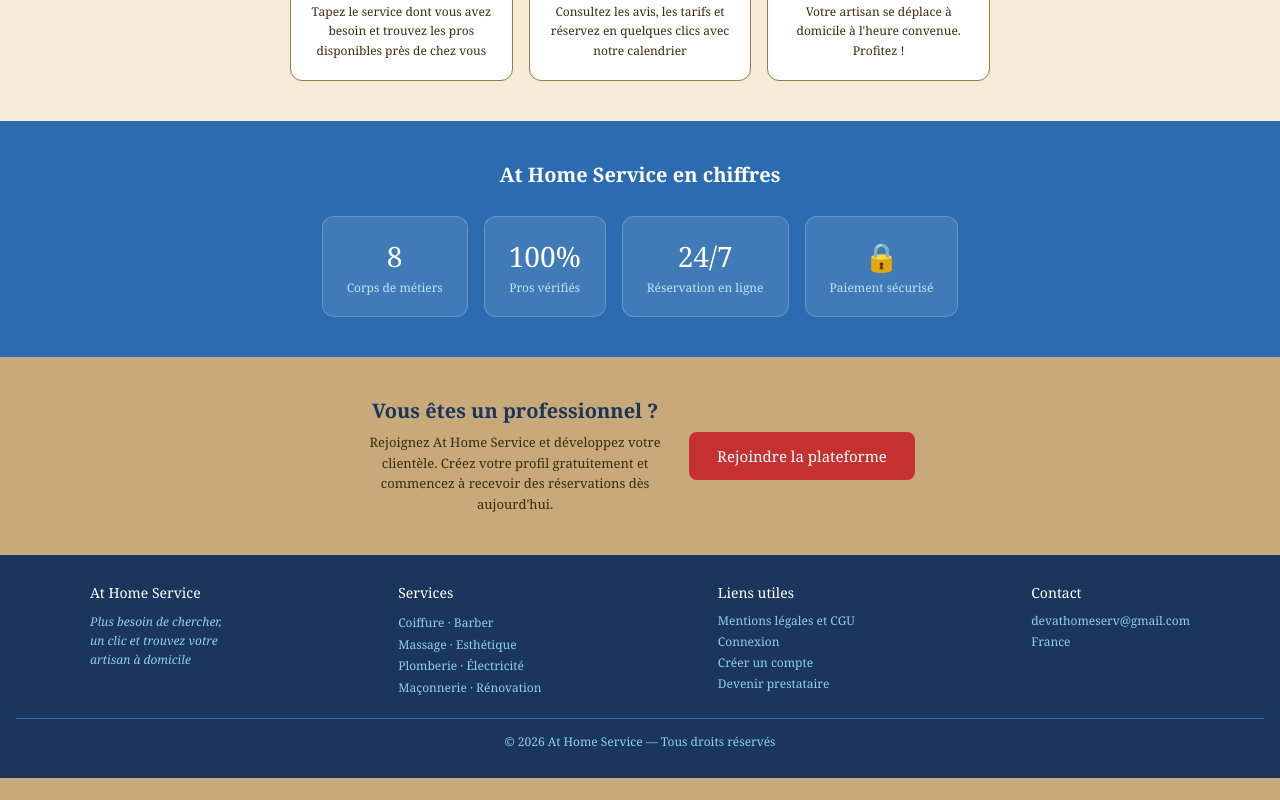
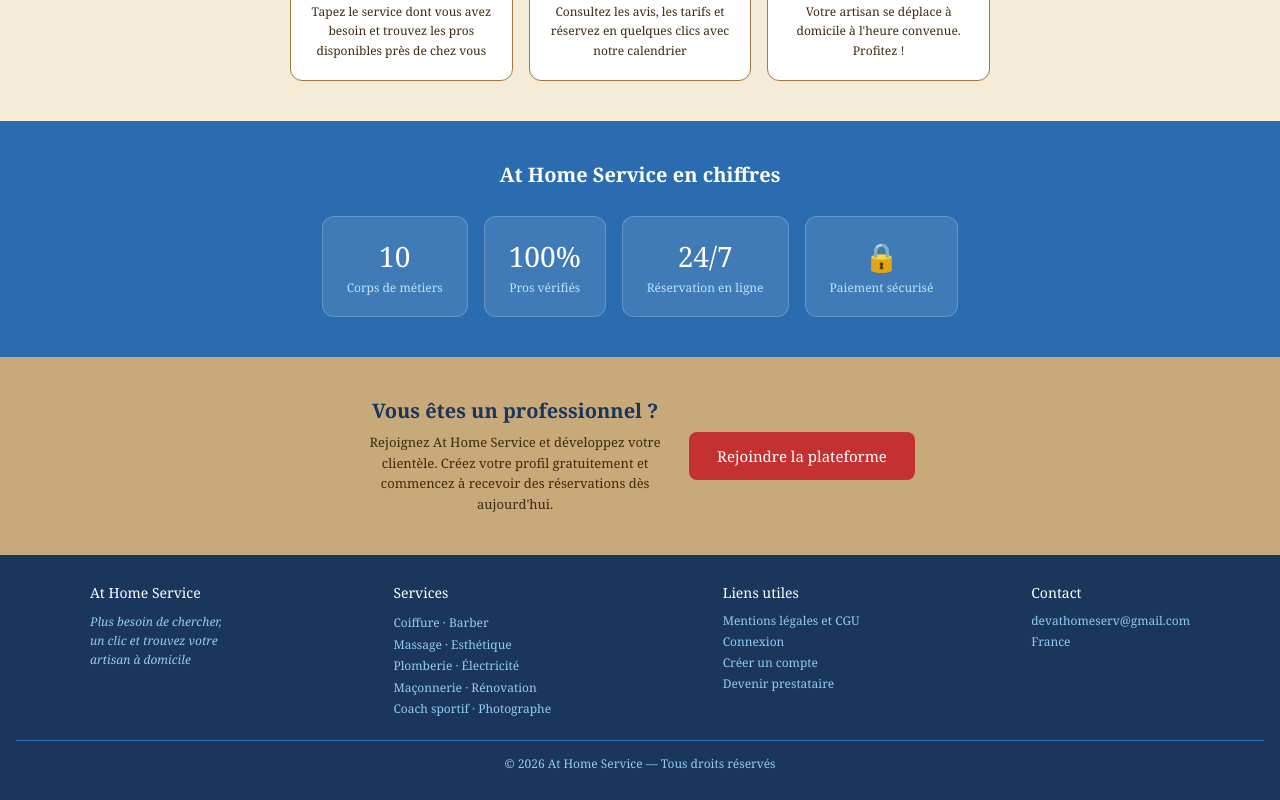
Before and after one commit to devathomeserv-creator/at-home-service, a React (Create React App) app in the folder frontend/: page / in a window 1280 px wide. Shown: the part 1198-1998 px from the top of the page. Before the commit the page ends 1976 px from the top, so only its background shows below. Built offline with nearby package versions, Linux system fonts and the light colour scheme; no server answers.

Commit message:
ajout coach sportif et photographe

```diff
--- a/frontend/src/pages/Accueil.js
+++ b/frontend/src/pages/Accueil.js
@@ -18,7 +18,9 @@ const Accueil = () => {
     { nom: 'plomberie', image: 'https://images.unsplash.com/photo-1607472586893-edb57bdc0e39?w=300&h=200&fit=crop' },
     { nom: 'electricite', image: 'https://images.unsplash.com/photo-1621905251189-08b45d6a269e?w=300&h=200&fit=crop' },
     { nom: 'maconnerie', image: 'https://images.unsplash.com/photo-1504307651254-35680f356dfd?w=300&h=200&fit=crop' },
-    { nom: 'renovation', image: 'https://images.unsplash.com/photo-1581578731548-c64695cc6952?w=300&h=200&fit=crop' }
+    { nom: 'renovation', image: 'https://images.unsplash.com/photo-1581578731548-c64695cc6952?w=300&h=200&fit=crop' },
+    { nom: 'coach sportif', image: 'https://images.unsplash.com/photo-1571019613454-1cb2f99b2d8b?w=300&h=200&fit=crop' },
+    { nom: 'photographe', image: 'https://images.unsplash.com/photo-1554048612-b6a482bc67e5?w=300&h=200&fit=crop' }
   ]
 
   useEffect(() => {
@@ -62,7 +64,6 @@ const Accueil = () => {
   return (
     <div style={{ minHeight: '100vh', background: '#C8A97A', display: 'flex', flexDirection: 'column' }}>
 
-      {/* NAVBAR */}
       <nav style={{ background: '#2B6CB0', padding: '14px 24px', display: 'flex', justifyContent: 'space-between', alignItems: 'center', position: 'relative' }}>
         <div style={{ display: 'flex', alignItems: 'center', gap: '10px' }}>
           <div style={{ width: '36px', height: '36px', background: 'white', borderRadius: '8px', display: 'flex', alignItems: 'center', justifyContent: 'center' }}>
@@ -75,21 +76,15 @@ const Accueil = () => {
             <div style={{ color: '#FEB2B2', fontSize: '9px', letterSpacing: '2px', textTransform: 'uppercase' }}>services à domicile</div>
           </div>
         </div>
-
-        {/* BOUTONS DESKTOP */}
         <div className="nav-desktop" style={{ display: 'flex', gap: '8px' }}>
           <button onClick={() => navigate('/auth')} style={{ background: 'white', color: '#2B6CB0', border: 'none', padding: '8px 16px', borderRadius: '8px', cursor: 'pointer', fontFamily: 'Georgia, serif' }}>Connexion</button>
           <button onClick={() => navigate('/auth')} style={{ background: '#C53030', color: 'white', border: 'none', padding: '8px 16px', borderRadius: '8px', cursor: 'pointer', fontFamily: 'Georgia, serif' }}>S'inscrire</button>
         </div>
-
-        {/* HAMBURGER MOBILE */}
         <button onClick={() => setMenuOuvert(!menuOuvert)} className="nav-mobile" style={{ background: 'none', border: 'none', cursor: 'pointer', padding: '4px', display: 'none' }}>
           <div style={{ width: '24px', height: '2px', background: 'white', margin: '5px 0' }}></div>
           <div style={{ width: '24px', height: '2px', background: 'white', margin: '5px 0' }}></div>
           <div style={{ width: '24px', height: '2px', background: 'white', margin: '5px 0' }}></div>
         </button>
-
-        {/* MENU MOBILE OUVERT */}
         {menuOuvert && (
           <div style={{ position: 'absolute', top: '100%', left: 0, right: 0, background: '#2B6CB0', padding: '16px', display: 'flex', flexDirection: 'column', gap: '8px', zIndex: 100, borderTop: '1px solid rgba(255,255,255,0.2)' }}>
             <button onClick={() => { navigate('/auth'); setMenuOuvert(false) }} style={{ background: 'white', color: '#2B6CB0', border: 'none', padding: '12px', borderRadius: '8px', cursor: 'pointer', fontFamily: 'Georgia, serif', fontSize: '15px' }}>Connexion</button>
@@ -108,22 +103,15 @@ const Accueil = () => {
         }
       `}</style>
 
-      {/* HERO */}
       <div style={{ background: '#B8926A', padding: '40px 16px', textAlign: 'center' }}>
         <h1 className="hero-title" style={{ fontSize: '32px', color: '#1A365D', marginBottom: '8px', lineHeight: 1.3, fontFamily: 'Georgia, serif' }}>Des pros à domicile,<br />quand vous en avez besoin</h1>
         <p style={{ color: '#3D2B0F', fontSize: '15px', fontStyle: 'italic', marginBottom: '32px', padding: '0 8px' }}>Plus besoin de chercher, un clic et trouvez votre artisan à domicile</p>
         <div className="search-box" style={{ background: '#F5ECD8', borderRadius: '12px', padding: '16px', maxWidth: '600px', margin: '0 auto', display: 'flex', gap: '8px', border: '1px solid #A07840' }}>
-          <input
-            placeholder="Quel service cherchez-vous ?"
-            value={recherche}
-            onChange={(e) => setRecherche(e.target.value)}
-            style={{ flex: 1, padding: '12px 16px', borderRadius: '8px', border: '1.5px solid #90CDF4', fontSize: '14px', fontFamily: 'Georgia, serif', width: '100%' }}
-          />
+          <input placeholder="Quel service cherchez-vous ?" value={recherche} onChange={(e) => setRecherche(e.target.value)} style={{ flex: 1, padding: '12px 16px', borderRadius: '8px', border: '1.5px solid #90CDF4', fontSize: '14px', fontFamily: 'Georgia, serif', width: '100%' }} />
           <button style={{ background: '#C53030', color: 'white', border: 'none', padding: '12px 20px', borderRadius: '8px', cursor: 'pointer', fontFamily: 'Georgia, serif', fontSize: '14px', whiteSpace: 'nowrap' }}>Rechercher</button>
         </div>
       </div>
 
-      {/* CATEGORIES AVEC PHOTOS */}
       <div style={{ background: '#C8A97A', padding: '32px 16px' }}>
         <h2 style={{ color: '#1A365D', textAlign: 'center', marginBottom: '24px', fontFamily: 'Georgia, serif', fontSize: '20px' }}>Nos services à domicile</h2>
         <div style={{ display: 'grid', gridTemplateColumns: 'repeat(auto-fill, minmax(140px, 1fr))', gap: '12px', maxWidth: '1100px', margin: '0 auto' }}>
@@ -140,8 +128,7 @@ const Accueil = () => {
         </div>
       </div>
 
-      {/* SERVICES */}
-      <div style={{ maxWidth: '1100px', margin: '2rem auto', padding: '0 1rem', width: '100%' }}>
+      <div style={{ flex: 1, maxWidth: '1100px', margin: '2rem auto', padding: '0 1rem', width: '100%' }}>
         <h2 style={{ color: '#1A365D', marginBottom: '1.5rem', fontFamily: 'Georgia, serif' }}>
           {servicesFiltres.length} service{servicesFiltres.length > 1 ? 's' : ''} disponible{servicesFiltres.length > 1 ? 's' : ''}
         </h2>
@@ -168,7 +155,6 @@ const Accueil = () => {
         </div>
       </div>
 
-      {/* COMMENT CA MARCHE */}
       <div style={{ background: '#F5ECD8', padding: '40px 16px', textAlign: 'center' }}>
         <h2 style={{ color: '#1A365D', fontSize: '22px', marginBottom: '32px', fontFamily: 'Georgia, serif' }}>Comment ça marche ?</h2>
         <div style={{ display: 'flex', gap: '16px', justifyContent: 'center', flexWrap: 'wrap', maxWidth: '700px', margin: '0 auto' }}>
@@ -186,12 +172,11 @@ const Accueil = () => {
         </div>
       </div>
 
-      {/* STATS */}
       <div style={{ background: '#2B6CB0', padding: '40px 16px', textAlign: 'center' }}>
         <h2 style={{ color: 'white', fontSize: '20px', marginBottom: '28px', fontFamily: 'Georgia, serif' }}>At Home Service en chiffres</h2>
         <div style={{ display: 'flex', gap: '16px', justifyContent: 'center', flexWrap: 'wrap', maxWidth: '700px', margin: '0 auto' }}>
           {[
-            { num: '8', label: 'Corps de métiers' },
+            { num: '10', label: 'Corps de métiers' },
             { num: '100%', label: 'Pros vérifiés' },
             { num: '24/7', label: 'Réservation en ligne' },
             { num: '🔒', label: 'Paiement sécurisé' }
@@ -204,7 +189,6 @@ const Accueil = () => {
         </div>
       </div>
 
-      {/* SECTION PRESTATAIRE */}
       <div style={{ background: '#C8A97A', padding: '40px 16px', display: 'flex', alignItems: 'center', justifyContent: 'center', gap: '24px', flexWrap: 'wrap', textAlign: 'center' }}>
         <div>
           <h2 style={{ color: '#1A365D', fontSize: '20px', marginBottom: '8px', fontFamily: 'Georgia, serif' }}>Vous êtes un professionnel ?</h2>
@@ -213,8 +197,7 @@ const Accueil = () => {
         <button onClick={() => navigate('/auth')} style={{ background: '#C53030', color: 'white', border: 'none', padding: '14px 28px', borderRadius: '8px', cursor: 'pointer', fontFamily: 'Georgia, serif', fontSize: '15px' }}>Rejoindre la plateforme</button>
       </div>
 
-      {/* FOOTER */}
-      <footer style={{ background: '#1A365D', padding: '28px 16px', marginTop: 'auto' }}>
+      <footer style={{ background: '#1A365D', padding: '28px 16px' }}>
         <div className="footer-grid" style={{ maxWidth: '1100px', margin: '0 auto', display: 'flex', gap: '24px', justifyContent: 'space-between', flexWrap: 'wrap', marginBottom: '20px' }}>
           <div>
             <div style={{ color: 'white', fontSize: '14px', fontWeight: '500', marginBottom: '10px' }}>At Home Service</div>
@@ -222,7 +205,7 @@ const Accueil = () => {
           </div>
           <div>
             <div style={{ color: 'white', fontSize: '14px', fontWeight: '500', marginBottom: '10px' }}>Services</div>
-            <div style={{ color: '#90CDF4', fontSize: '12px', lineHeight: 1.8 }}>Coiffure · Barber<br />Massage · Esthétique<br />Plomberie · Électricité<br />Maçonnerie · Rénovation</div>
+            <div style={{ color: '#90CDF4', fontSize: '12px', lineHeight: 1.8 }}>Coiffure · Barber<br />Massage · Esthétique<br />Plomberie · Électricité<br />Maçonnerie · Rénovation<br />Coach sportif · Photographe</div>
           </div>
           <div>
             <div style={{ color: 'white', fontSize: '14px', fontWeight: '500', marginBottom: '10px' }}>Liens utiles</div>
--- a/frontend/src/pages/DashboardClient.js
+++ b/frontend/src/pages/DashboardClient.js
@@ -46,7 +46,7 @@ const DashboardClient = () => {
   const [adresse, setAdresse] = useState('')
   const [menuOuvert, setMenuOuvert] = useState(false)
 
-  const categories = ['coiffure', 'barber', 'esthetique', 'massage', 'plomberie', 'electricite', 'maconnerie', 'renovation']
+  const categories = ['coiffure', 'barber', 'esthetique', 'massage', 'plomberie', 'electricite', 'maconnerie', 'renovation', 'coach sportif', 'photographe']
 
   useEffect(() => {
     chargerServices()
--- a/frontend/src/pages/DashboardPrestataire.js
+++ b/frontend/src/pages/DashboardPrestataire.js
@@ -39,7 +39,7 @@ const DashboardPrestataire = () => {
     categorie: 'coiffure', titre: '', description: '', prix: '', duree: ''
   })
 
-  const categories = ['coiffure', 'barber', 'esthetique', 'massage', 'plomberie', 'electricite', 'maconnerie', 'renovation']
+  const categories = ['coiffure', 'barber', 'esthetique', 'massage', 'plomberie', 'electricite', 'maconnerie', 'renovation', 'coach sportif', 'photographe']
 
   useEffect(() => {
     chargerServices()
```
